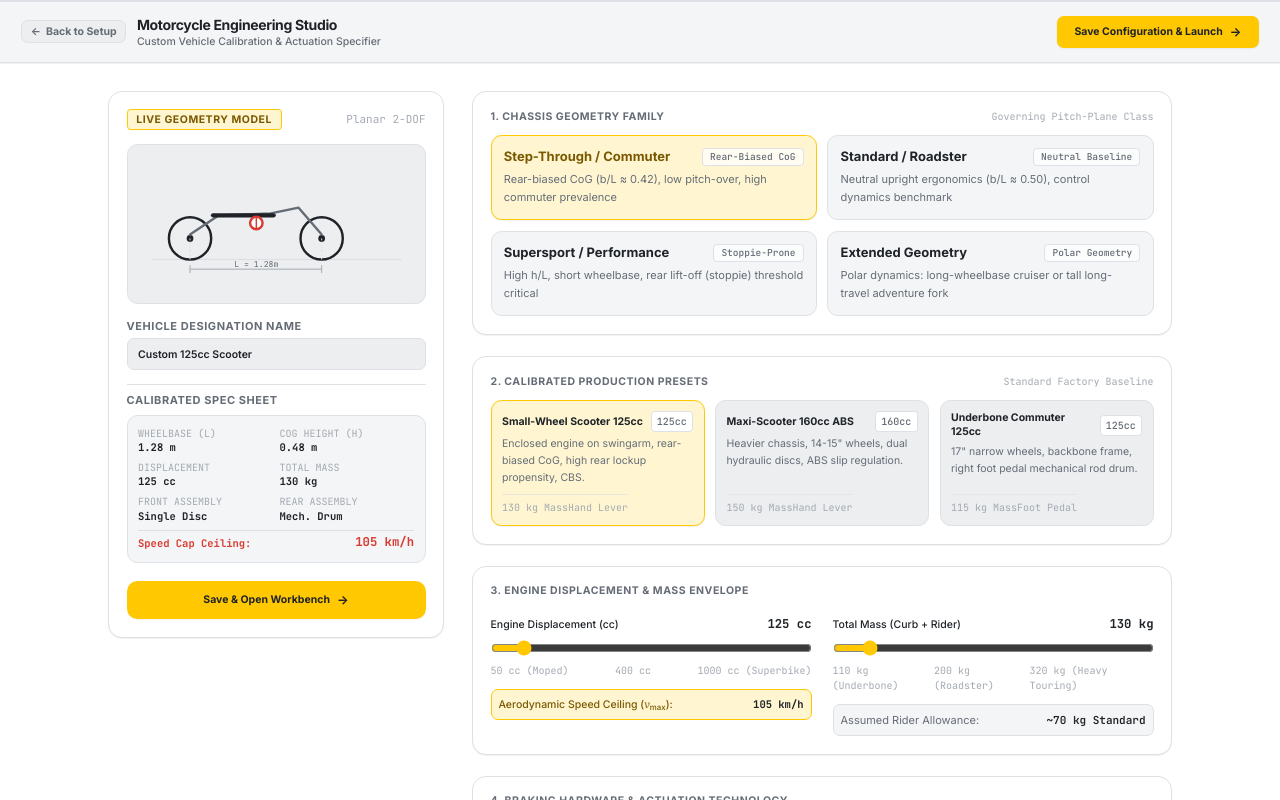
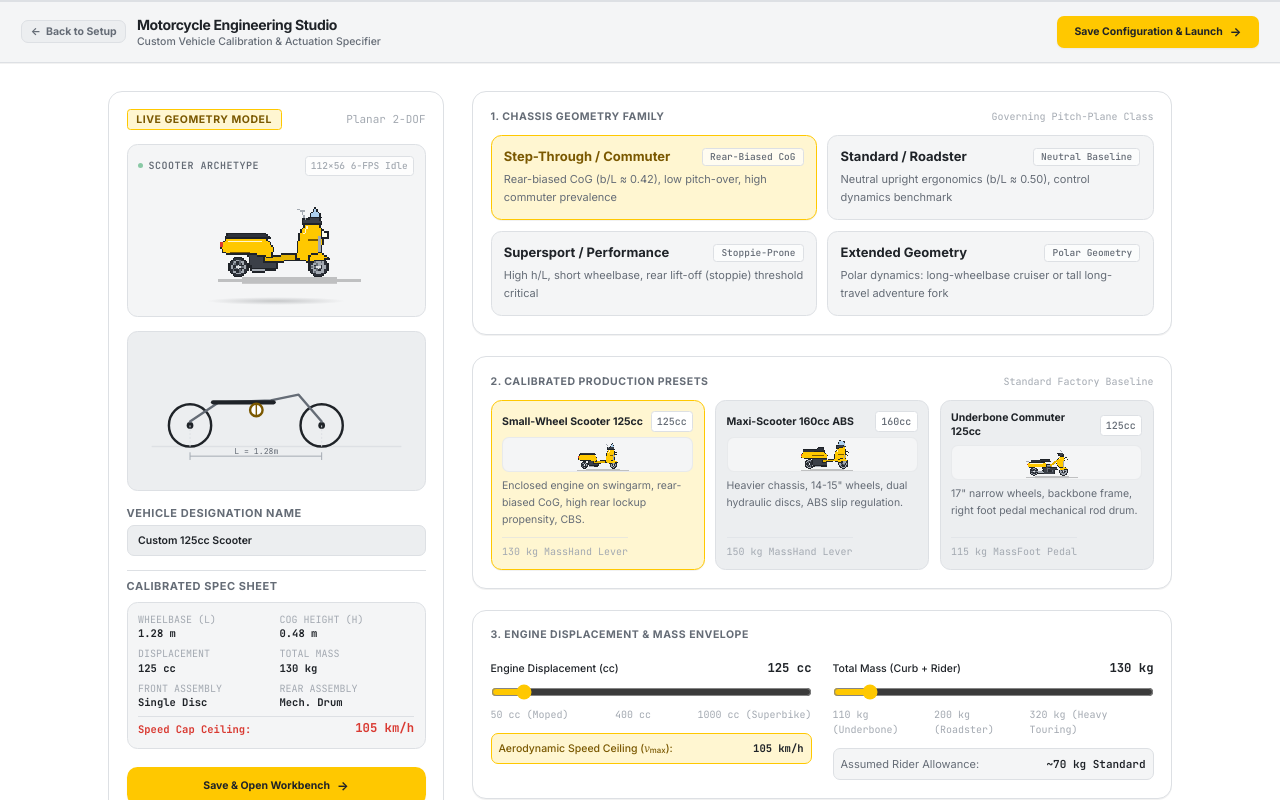
Before and after one commit to kzc0des/Moto-Braking-Dynamics, an Angular app in the folder client/: page /configure in a window 1280 px wide. Shown: the top 800 px of the page. Built offline with nearby package versions, Linux system fonts and the light colour scheme; no server answers.

Commit message:
refactor: display live animated sprite preview and preset silhouette thumbnails in configure studio

```diff
--- a/client/src/app/features/setup/configure-studio/configure-studio.css
+++ b/client/src/app/features/setup/configure-studio/configure-studio.css
@@ -1,3 +1,56 @@
 :host {
   display: block;
 }
+
+/* ========================================================
+   PIXEL-ART FLEET SPRITE ANIMATION & THUMBNAILS
+   ======================================================== */
+
+.bike-idle-stage {
+  position: relative;
+  width: 100%;
+  height: 110px;
+  display: flex;
+  align-items: center;
+  justify-content: center;
+}
+
+.bike-idle-sprite {
+  width: 112px;
+  height: 56px;
+  transform: scale(1.6);
+  transform-origin: center center;
+  background-repeat: no-repeat;
+  background-position: 0 0;
+  image-rendering: pixelated;
+  image-rendering: crisp-edges;
+  animation: sprite-idle-loop 1s steps(6) infinite;
+}
+
+@keyframes sprite-idle-loop {
+  from {
+    background-position: 0 0;
+  }
+  to {
+    background-position: -672px 0; /* 6 frames * 112px = 672px */
+  }
+}
+
+.bike-shadow-oval {
+  width: 140px;
+  height: 8px;
+  background: radial-gradient(ellipse at center, rgba(31, 35, 40, 0.22) 0%, rgba(31, 35, 40, 0) 70%);
+  border-radius: 50%;
+  margin-top: -6px;
+}
+
+.preset-thumb-sprite {
+  width: 112px;
+  height: 56px;
+  transform: scale(0.58);
+  transform-origin: center center;
+  background-repeat: no-repeat;
+  background-position: 0 0;
+  image-rendering: pixelated;
+  image-rendering: crisp-edges;
+}
--- a/client/src/app/features/setup/configure-studio/configure-studio.html
+++ b/client/src/app/features/setup/configure-studio/configure-studio.html
@@ -47,6 +47,27 @@
             <span class="text-[11px] font-mono text-[var(--ink-3)]">Planar 2-DOF</span>
           </div>
 
+          <!-- Live Animated Sprite Machine Viewport -->
+          <div class="w-full border border-[var(--kerb)] rounded-xl bg-[var(--concrete)] p-3 flex flex-col items-center justify-center gap-1.5 relative overflow-hidden">
+            <div class="w-full flex items-center justify-between z-10">
+              <span class="text-[10px] font-mono uppercase tracking-wider text-[var(--ink-2)] font-semibold flex items-center gap-1.5">
+                <span class="w-1.5 h-1.5 rounded-full bg-[var(--ok)] animate-pulse"></span>
+                {{ activeSpriteKey() }} archetype
+              </span>
+              <span class="text-[9.5px] font-mono px-1.5 py-0.5 rounded bg-white/80 border border-[var(--kerb)] text-[var(--ink-3)] font-medium">
+                112×56 6-FPS Idle
+              </span>
+            </div>
+
+            <div class="bike-idle-stage my-1">
+              <div
+                class="bike-idle-sprite"
+                [style.background-image]="'url(sprites/' + activeSpriteKey() + '_sheet.png)'"
+              ></div>
+            </div>
+            <div class="bike-shadow-oval"></div>
+          </div>
+
           <!-- Dynamic SVG Schematic Viewport -->
           <div class="w-full border border-[var(--kerb)] rounded-xl bg-[var(--well)] p-4 flex items-center justify-center">
             <svg width="100%" height="130" viewBox="0 0 280 110" role="img" class="block">
@@ -65,8 +86,8 @@
               <!-- Rider Seat Bar -->
               <line [attr.x1]="svgCoords().seatA" y1="46" [attr.x2]="svgCoords().seatB" y2="46" stroke="var(--ink)" stroke-width="4.5" stroke-linecap="round" />
               <!-- Dynamic Center of Gravity Indicator -->
-              <circle [attr.cx]="svgCoords().cx" [attr.cy]="svgCoords().cy" r="6.5" fill="#FFFFFF" stroke="var(--danger)" stroke-width="2.5" />
-              <line [attr.x1]="svgCoords().cx" [attr.y1]="svgCoords().cyTop" [attr.x2]="svgCoords().cx" [attr.y2]="svgCoords().cyBot" stroke="var(--danger)" stroke-width="1.5" />
+              <circle [attr.cx]="svgCoords().cx" [attr.cy]="svgCoords().cy" r="6.5" fill="#FFFFFF" stroke="var(--line-deep)" stroke-width="2.5" />
+              <line [attr.x1]="svgCoords().cx" [attr.y1]="svgCoords().cyTop" [attr.x2]="svgCoords().cx" [attr.y2]="svgCoords().cyBot" stroke="var(--line-deep)" stroke-width="1.5" />
               <!-- Wheelbase Dimension Leader Line -->
               <line [attr.x1]="svgCoords().rx" y1="102" [attr.x2]="svgCoords().fx" y2="102" stroke="var(--ink-3)" stroke-width="1" />
               <line [attr.x1]="svgCoords().rx" y1="98" [attr.x2]="svgCoords().rx" y2="106" stroke="var(--ink-3)" stroke-width="1" />
@@ -185,16 +206,25 @@
               <button
                 type="button"
                 (click)="applyPreset(preset)"
-                class="p-3 rounded-xl border text-left flex flex-col justify-between gap-2 cursor-pointer transition-all min-h-[92px]"
+                class="p-3 rounded-xl border text-left flex flex-col justify-between gap-2.5 cursor-pointer transition-all min-h-[120px]"
                 [ngClass]="selectedPresetKey() === preset.key ? 'border-[var(--line)] bg-[var(--line-tint)] shadow-2xs' : 'border-[var(--kerb)] bg-[var(--well)] hover:bg-[var(--concrete)] hover:border-[var(--kerb)]'"
               >
                 <div>
-                  <div class="flex items-center justify-between gap-1 mb-1">
+                  <div class="flex items-center justify-between gap-1 mb-1.5">
                     <span class="text-xs font-bold text-[var(--ink)]">{{ preset.name }}</span>
                     <span class="text-[10px] font-mono px-1.5 py-0.5 rounded bg-white border border-[var(--kerb)] text-[var(--ink-2)] shrink-0 font-medium">
                       {{ preset.displacementCc }}cc
                     </span>
                   </div>
+
+                  <!-- Sprite Silhouette Thumbnail -->
+                  <div class="w-full h-10 bg-[var(--concrete)] rounded-lg border border-[var(--kerb)]/50 flex items-center justify-center overflow-hidden mb-1.5">
+                    <div
+                      class="preset-thumb-sprite"
+                      [style.background-image]="'url(sprites/' + preset.spriteKey + '_sheet.png)'"
+                    ></div>
+                  </div>
+
                   <p class="text-[10.5px] text-[var(--ink-2)] leading-relaxed m-0">
                     {{ preset.description }}
                   </p>
--- a/client/src/app/features/setup/configure-studio/configure-studio.ts
+++ b/client/src/app/features/setup/configure-studio/configure-studio.ts
@@ -4,6 +4,7 @@ import { FormsModule } from '@angular/forms';
 import { Router, ActivatedRoute } from '@angular/router';
 import { GarageService, getMaxSpeedForCc } from '../../../core/services/garage.service';
 import { EMPIRICAL_PRESETS, EmpiricalPresetDescriptor } from '../../../core/models/archetype-defaults';
+import { VehicleSpriteKey } from '../../../core/models/benchmark.types';
 
 export interface FamilyDescriptor {
   key: 'step_through' | 'standard' | 'supersport' | 'extended';
@@ -83,6 +84,20 @@ export class ConfigureStudio implements OnInit {
   readonly activePresets = computed(() => {
     const famKey = this.family();
     return EMPIRICAL_PRESETS.filter(p => p.familyKey === famKey);
+  });
+
+  readonly activeSpriteKey = computed<Exclude<VehicleSpriteKey, 'ninja'>>(() => {
+    const presetKey = this.selectedPresetKey();
+    const foundPreset = EMPIRICAL_PRESETS.find(p => p.key === presetKey);
+    if (foundPreset) {
+      return foundPreset.spriteKey === 'ninja' ? 'supersport' : foundPreset.spriteKey;
+    }
+    const fam = this.family();
+    if (fam === 'step_through') return 'scooter';
+    if (fam === 'standard') return 'naked';
+    if (fam === 'supersport') return 'supersport';
+    if (fam === 'extended') return this.wheelbase() > 1.50 ? 'cruiser' : 'adventure';
+    return 'naked';
   });
 
   readonly maxSpeedKmh = computed(() => getMaxSpeedForCc(this.displacementCc()));
@@ -217,6 +232,7 @@ export class ConfigureStudio implements OnInit {
     const payload = {
       category: this.family(),
       title: this.title(),
+      spriteKey: this.activeSpriteKey(),
       displacementCc: this.displacementCc(),
       massKg: this.massKg(),
       frontBrake: this.frontBrake(),
```
